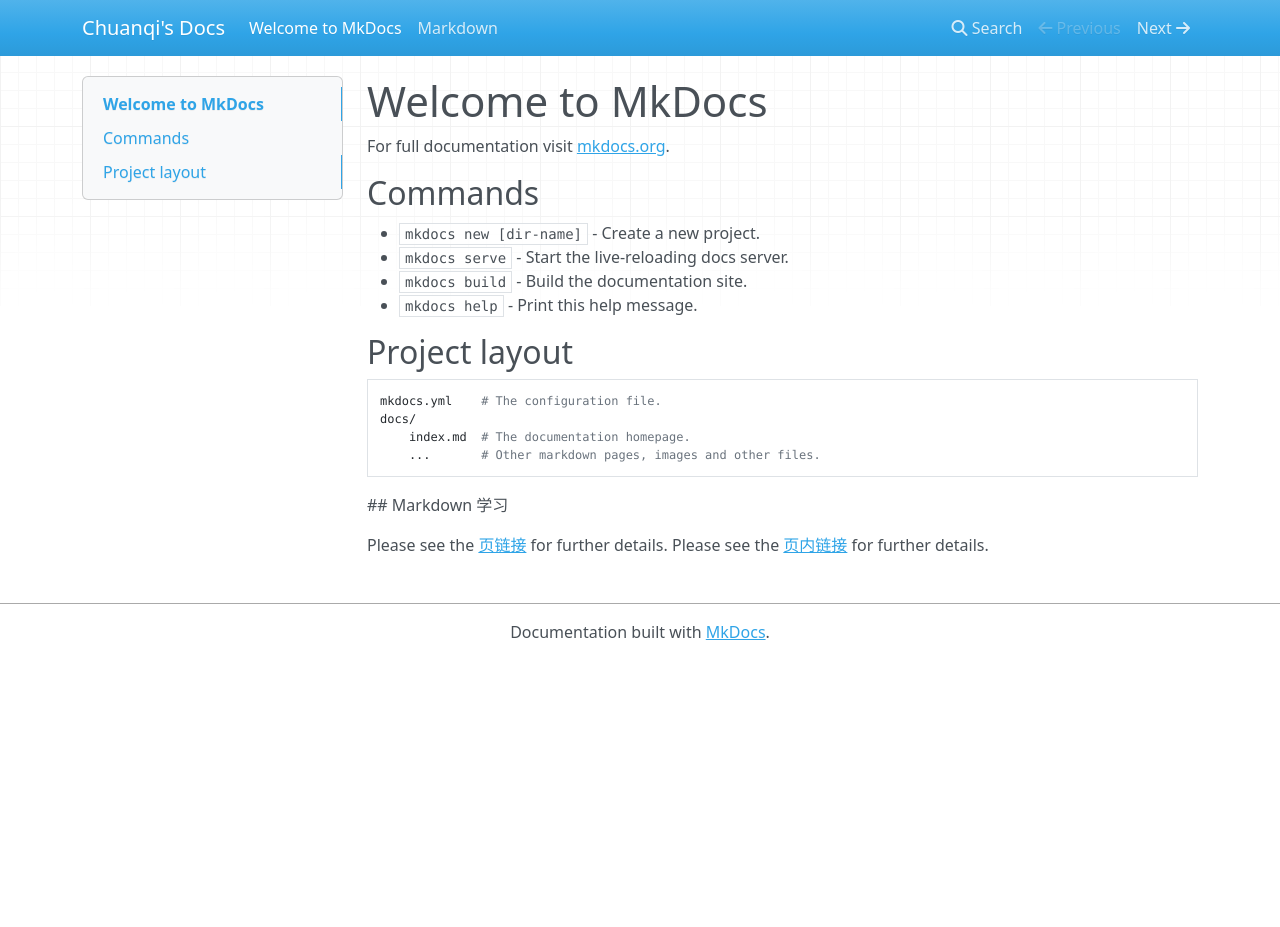
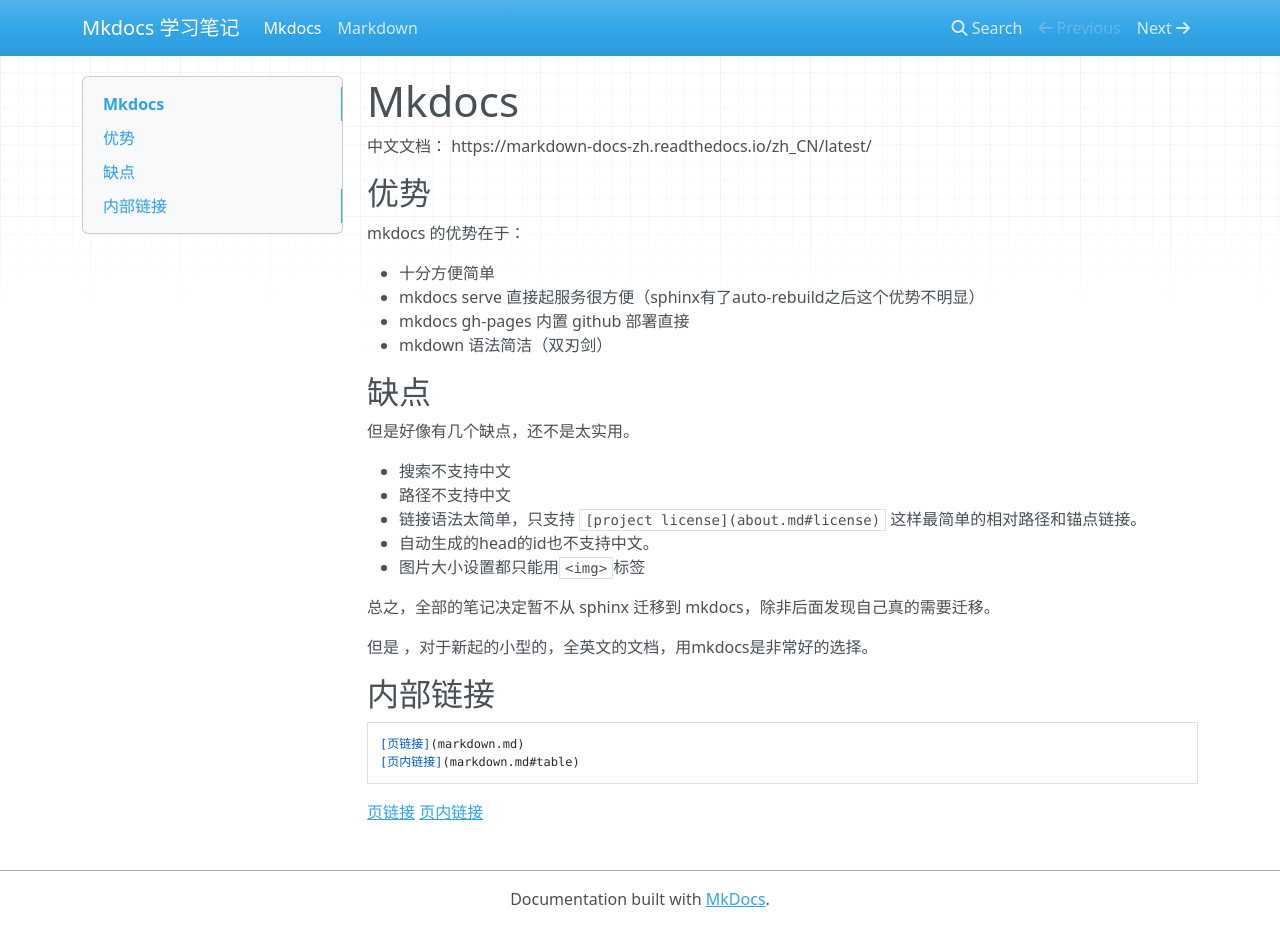
Before and after one commit to ChuanqiTan/mkdocs-notes, an MkDocs documentation site: the page built from docs/index.md, in a window 1280 px wide and 927 px high. Built offline with MkDocs 1.6.1, drawn with Linux system fonts in a browser that asks for light colours; nearby versions of some CDN libraries.

Commit message:
add mkdocs as index

````diff
--- a/docs/index.md
+++ b/docs/index.md
@@ -1,23 +1,35 @@
-# Welcome to MkDocs
+# Mkdocs
+中文文档： https://markdown-docs-zh.readthedocs.io/zh_CN/latest/
 
-For full documentation visit [mkdocs.org](https://mkdocs.org).
+## 优势
+mkdocs 的优势在于：
 
-## Commands
+* 十分方便简单
+* mkdocs serve 直接起服务很方便（sphinx有了auto-rebuild之后这个优势不明显）
+* mkdocs gh-pages 内置 github 部署直接
+* mkdown 语法简洁（双刃剑）
 
-* `mkdocs new [dir-name]` - Create a new project.
-* `mkdocs serve` - Start the live-reloading docs server.
-* `mkdocs build` - Build the documentation site.
-* `mkdocs help` - Print this help message.
+## 缺点
+但是好像有几个缺点，还不是太实用。
 
-## Project layout
-
-    mkdocs.yml    # The configuration file.
-    docs/
-        index.md  # The documentation homepage.
-        ...       # Other markdown pages, images and other files.
+* 搜索不支持中文
+* 路径不支持中文
+* 链接语法太简单，只支持 ``[project license](about.md#license)`` 这样最简单的相对路径和锚点链接。
+* 自动生成的head的id也不支持中文。
+* 图片大小设置都只能用``<img>``标签
 
 
- ## Markdown 学习
+总之，全部的笔记决定暂不从 sphinx 迁移到 mkdocs，除非后面发现自己真的需要迁移。
 
-Please see the [页链接](markdown.md) for further details.
-Please see the [页内链接](markdown.md#table) for further details.
+但是 ，对于新起的小型的，全英文的文档，用mkdocs是非常好的选择。
+
+
+
+## 内部链接
+```
+[页链接](markdown.md)
+[页内链接](markdown.md#table)
+```
+
+[页链接](markdown.md)
+[页内链接](markdown.md#table)
--- a/mkdocs.yml
+++ b/mkdocs.yml
@@ -1 +1 @@
-site_name: Chuanqi's Docs
+site_name: Mkdocs 学习笔记
````
